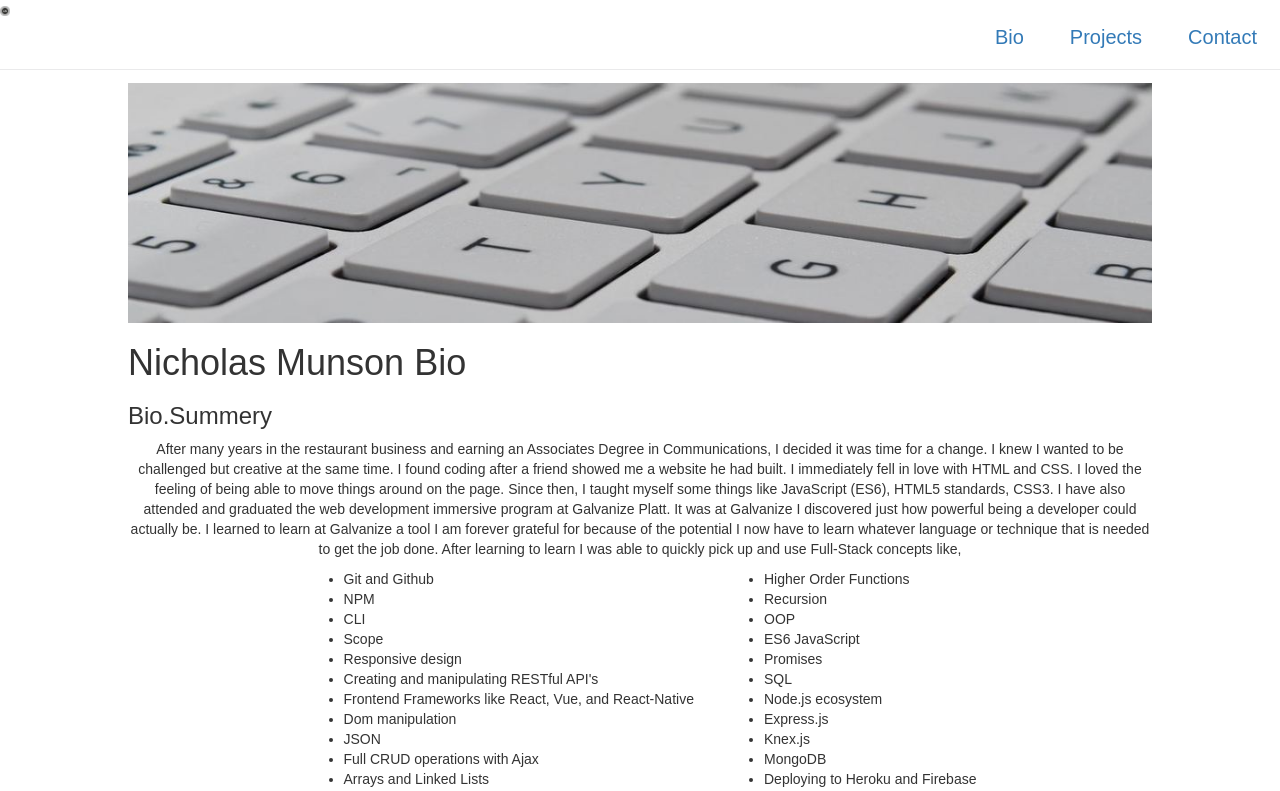
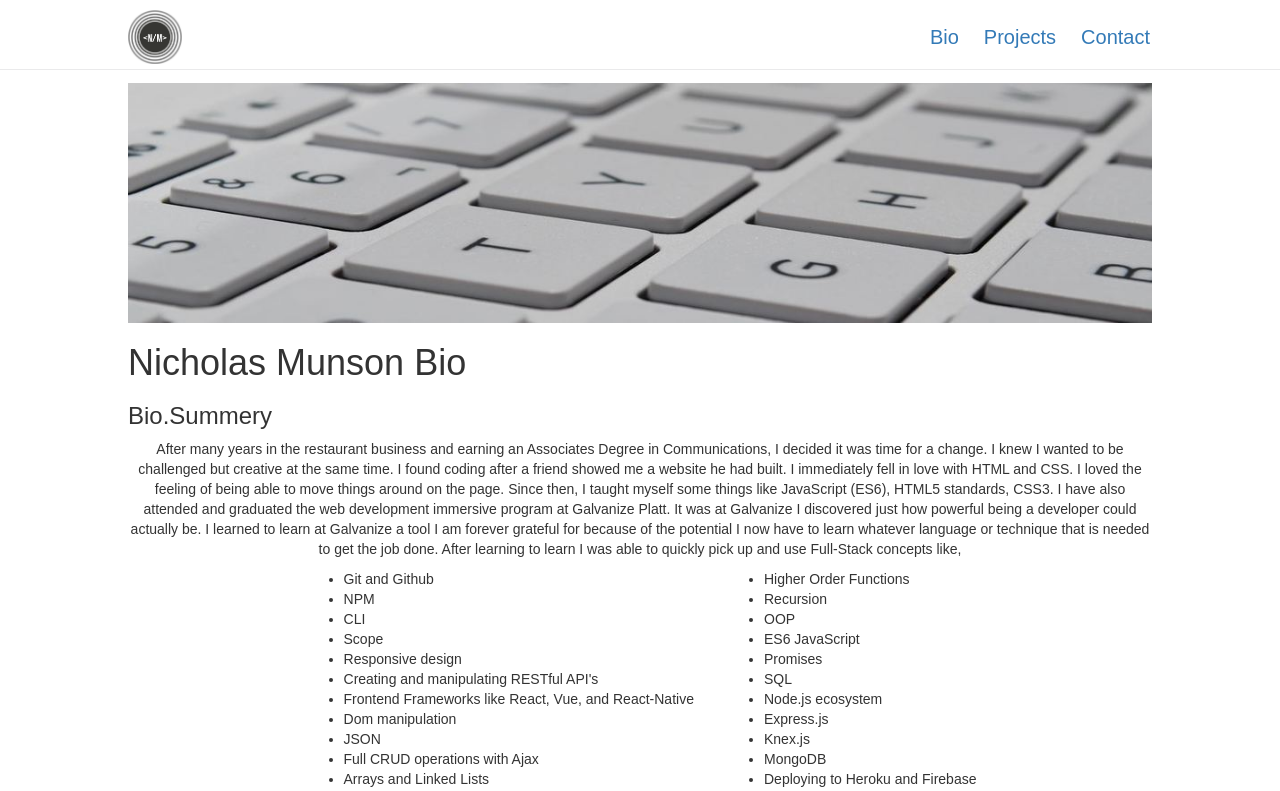
Before and after one commit to NicholasMunson/NicholasMunsonFullStackDevClient, a React (Create React App) app: page /Bio in a window 1280 px wide. Shown: the top 791 px of the page. Built offline with nearby package versions, Linux system fonts and the light colour scheme.

Commit message:
fix nav bart to line up with content on all screen sizes

```diff
--- a/src/styles/about.css
+++ b/src/styles/about.css
@@ -27,10 +27,6 @@
     width: 100%;
 }
 
-#nm-logo{
-    height: 10px;
-}
-
 @media only screen and (max-width: 425px){
     .bio-body{
         padding-left: 45px;
--- a/src/styles/navbar.css
+++ b/src/styles/navbar.css
@@ -7,6 +7,7 @@
     justify-content: space-between;
     border-bottom: 1px solid #eaeaeb;
     height: 70px;
+    padding: 0 10%
 }
 .nav-container{
     display: flex;
@@ -14,9 +15,14 @@
     text-align: right;
 }
 
+#nm-logo{
+    height: 54px;
+    margin: 10px 0px;
+}
+
 .a-text{
     margin: 2px;
-    padding: 21px;
+    padding: 21px 0 0 21px;
     font-size: 2rem;
     text-decoration: none;
 }
```
